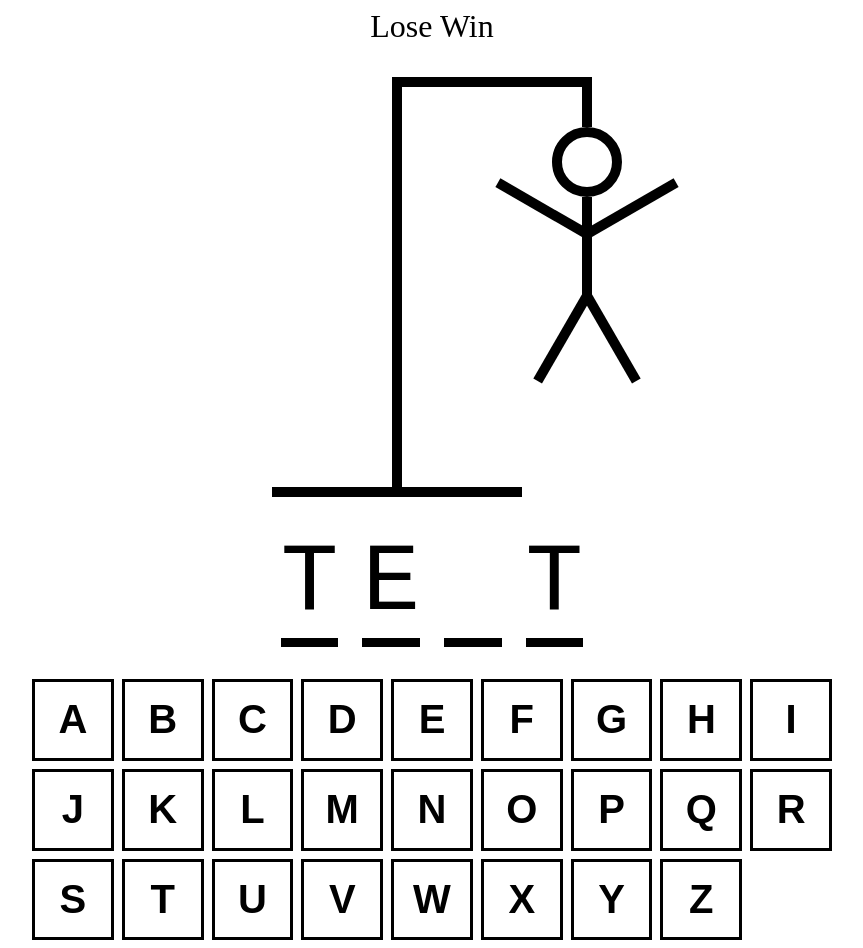
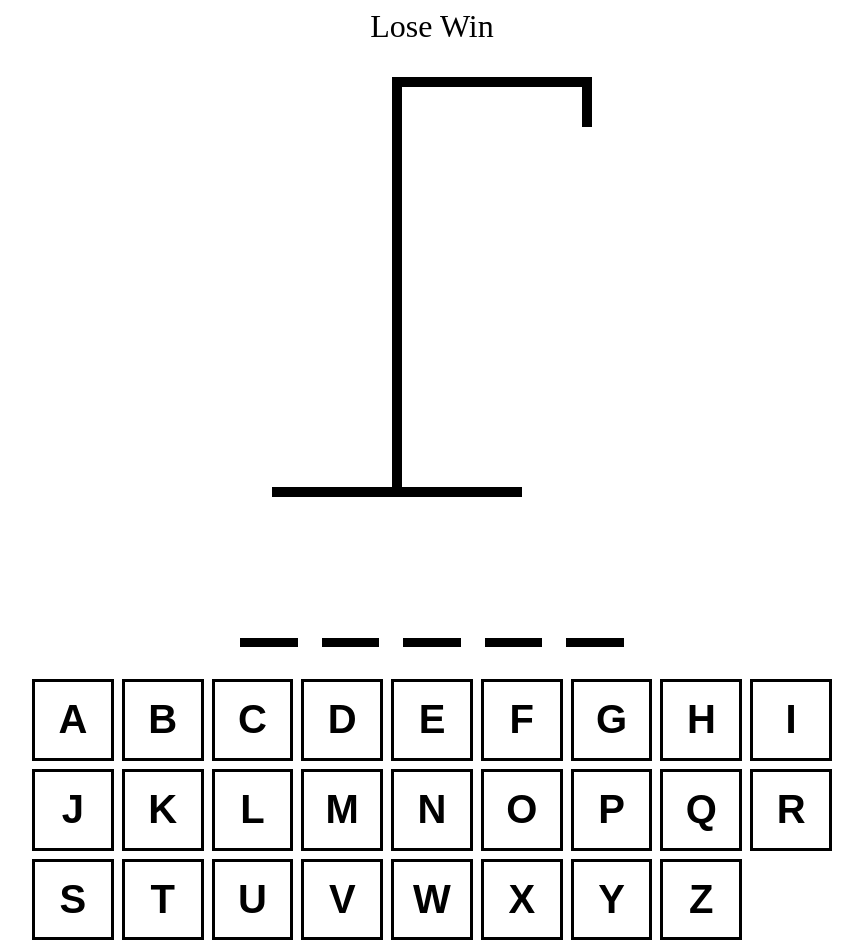
Before and after one commit to gosikxo/hangman-game-react-ts-tutorial, a React (Vite) app: page / in a window 1280 px wide. Shown: the whole page, without its empty margins (208-1071 px from the left). Built offline with nearby package versions, Linux system fonts and the light colour scheme.

Commit message:
Add styles and incorrect letters

```diff
--- a/src/App.tsx
+++ b/src/App.tsx
@@ -10,6 +10,8 @@ function App() {
     return words[Math.floor(Math.random() * words.length)]
   })
   const [guessedLetters, setGuessedLetters] = useState<string[]>([])
+
+  const inCorrectLetters = guessedLetters.filter(letter => !wordToGuess.includes(letter))
 
   return (
     <div style={{
@@ -27,8 +29,8 @@ function App() {
         Lose
         Win
       </div>
-      <HangmanDrawing />
-      <HangmanWord />
+      <HangmanDrawing numberOfGuesses={inCorrectLetters.length} />
+      <HangmanWord guessedLetters={guessedLetters} wordToGuess={wordToGuess}/>
       <div className={`${styles.keyboard}`}>
         <Keyboard />
       </div>
--- a/src/Keyboard.module.css
+++ b/src/Keyboard.module.css
@@ -11,6 +11,20 @@
     color: black
 }
 
+.btn.active {
+    background-color: rgb(1, 78, 111);
+    color: white;
+}
+
+.btn.inactive {
+    opacity: .3;
+}
+
+.btn:hover:not(:disabled),
+.btn:focus:not(:disabled) {
+    background-color: rgb(62, 174, 222);
+}
+
 .keyboard {
     align-self: stretch;
 }
--- a/src/components/HangmanDrawing.tsx
+++ b/src/components/HangmanDrawing.tsx
@@ -75,18 +75,19 @@ const LEFT_LEG = (
     }} />
 )
 
+const BODY_PARTS = [HEAD, BODY, RIGHT_ARM, LEFT_ARM, RIGHT_LEG, LEFT_LEG]
 
-export const HangmanDrawing = () => {
+type HangmanDrawingProps = {
+    numberOfGuesses: number
+}
+
+
+export const HangmanDrawing = ({ numberOfGuesses }: HangmanDrawingProps) => {
     return (
         <div style={{
             position: "relative"
         }}>
-            {HEAD}
-            {BODY}
-            {RIGHT_ARM}
-            {LEFT_ARM}
-            {RIGHT_LEG}
-            {LEFT_LEG}
+            {BODY_PARTS.slice(0, numberOfGuesses)}
             <div style={{
                 height: "50px",
                 width: "10px",
--- a/src/components/HangmanWord.tsx
+++ b/src/components/HangmanWord.tsx
@@ -1,8 +1,11 @@
 import React from 'react'
 
-export const HangmanWord = () => {
-  const word = "test"
-  const guessedLetters = ['t', "e", "g"]
+type HangmanWordProps = {
+  guessedLetters: string[]
+  wordToGuess: string
+}
+
+export const HangmanWord = ({guessedLetters, wordToGuess} : HangmanWordProps) => {
   return (
     <div style={{
       display: "flex",
@@ -11,7 +14,7 @@ export const HangmanWord = () => {
       textTransform: "uppercase",
       fontFamily: "monospace"
     }}>
-      {word.split("").map((letter, index) => (
+      {wordToGuess.split("").map((letter, index) => (
         <span style={{
           borderBottom: ".1em solid black"
         }}
```
